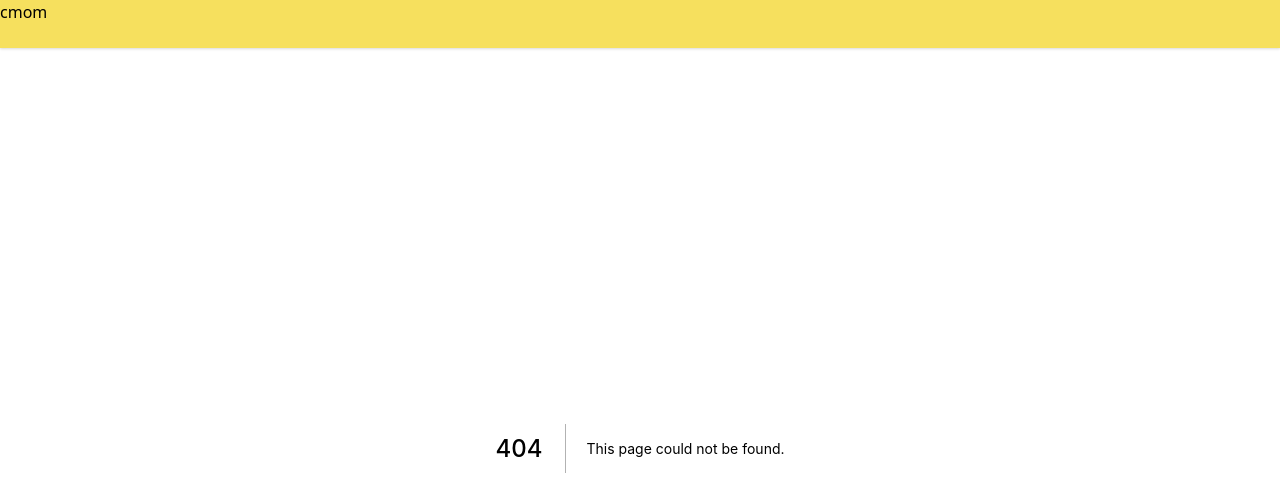
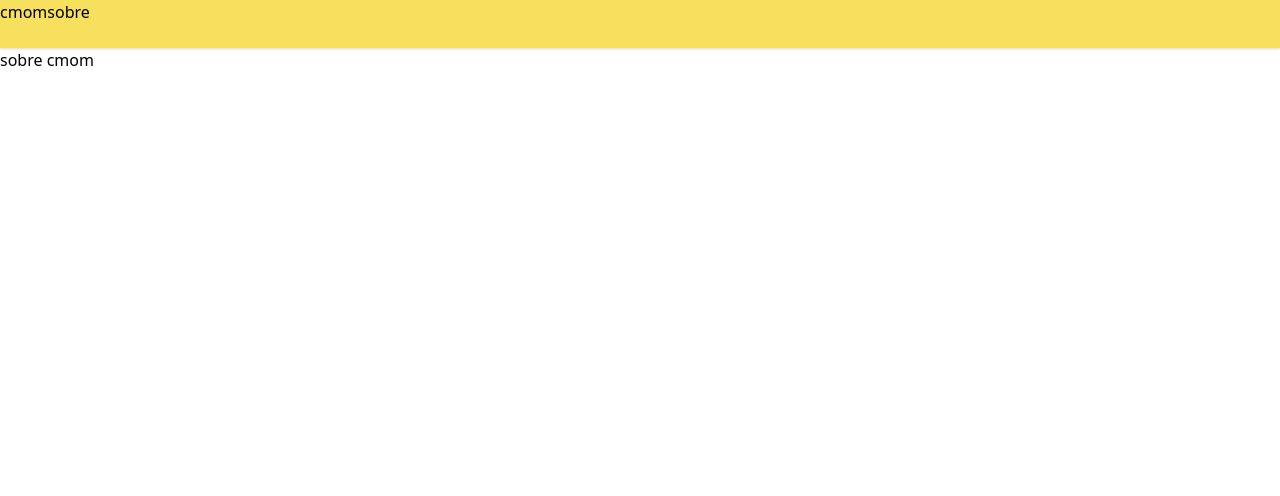
Before and after one commit to carpa-dev/comer-muda-o-mundo, a Next.js app: page /sobre in a window 1280 px wide. Before the commit this address had no page. Shown: the top 496 px of the page. Built offline with nearby package versions, Linux system fonts and the light colour scheme.

Commit message:
feat: shared map and markers across pages

```diff
--- a/components/explore/ExploreMap.module.css
+++ b/components/explore/ExploreMap.module.css
@@ -3,7 +3,3 @@
   height: 100%;
   background-color: grey;
 }
-
-.map {
-  height: 100%;
-}
--- a/components/explore/ExploreMap.tsx
+++ b/components/explore/ExploreMap.tsx
@@ -1,77 +1,62 @@
 import type { ReactNode } from 'react';
-import { useRouter } from 'next/router';
 import { Fragment, useEffect } from 'react';
 
+import type { InteractiveMap } from '../maps/google-maps';
+import { useInteractiveMap } from '../maps/google-maps';
+import type { GlobalExploreMapState } from './global-state';
 import styles from './ExploreMap.module.css';
-import type { InteractiveMap } from '../maps/google-maps';
-import { useInteractiveMap, useMarkers } from '../maps/google-maps';
 
-interface ExploreMapProps {
-  center: google.maps.LatLngLiteral;
-  onInit(map: InteractiveMap): void;
-  zoom: number;
+type ExploreMapLayoutProps = GlobalExploreMapState & {
+  children: ReactNode;
 }
 
-export function ExploreMap({ center, zoom, onInit }: ExploreMapProps) {
-  // const router = useRouter();
-
-  const map = useInteractiveMap('map', {
-    fullscreenControl: false,
-    mapTypeControl: false,
-    streetViewControl: false,
-    center,
-    zoom,
-  });
-
-  useEffect(() => {
-    if (map.init) {
-      onInit(map);
-    }
-  }, [map.init]);
-
-  // const markers = useMarkers(map, places);
-
-  // useEffect(() => {
-  //   if (!markers.init) {
-  //     return () => {};
-  //   }
-
-  //   const listeners = markers.markers.map((marker) =>
-  //     marker.addListener('click', (e) => {
-  //       router.push('/initiatives/my-slug')
-  //     })
-  //   );
-
-  //   return () => {
-  //     console.log('remove marker listeners')
-  //     listeners.forEach((listener) => {
-  //       google.maps.event.removeListener(listener);
-  //     });
-  //   };
-  // }, [markers.init]);
-
-  return (
-    <div className={styles.mapArea}>
-      <div id="map" className={styles.map}></div>
-    </div>
-  );
-}
-
-type ExploreMapLayoutProps = Omit<ExploreMapProps, 'places'> & {
-  children: ReactNode;
-  onMapInit(map: InteractiveMap): void;
-}
-
-export function ExploreMapLayout({ children, center, zoom, onMapInit }: ExploreMapLayoutProps) {
-  console.log('map layout');
+/**
+ * Shared map between pages.
+ */
+export function ExploreMapLayout({ children, ...props }: ExploreMapLayoutProps) {
   return (
     <Fragment>
-      <ExploreMap
-        center={center}
-        zoom={zoom}
-        onInit={onMapInit}
-      />
+      <ExploreMap {...props} />
       {children}
     </Fragment>
   );
 }
+
+// TODO: create configuration
+const defaultCenter = { lat: -28.024, lng: 140.887 };
+const defaultZoom = 3;
+const defaultOptions: google.maps.MapOptions = {
+  fullscreenControl: false,
+  mapTypeControl: false,
+  streetViewControl: false,
+  center: defaultCenter,
+  zoom: defaultZoom,
+};
+
+interface ExploreMapProps {
+  map: InteractiveMap;
+  mapContainer: HTMLElement| undefined;
+  onMapInit(map: InteractiveMap): void;
+}
+
+export function ExploreMap({ map, mapContainer, onMapInit }: ExploreMapProps) {
+  useInteractiveMap(mapContainer, map, defaultOptions, onMapInit);
+
+  useEffect(() => {
+    if (!mapContainer || !map.init) {
+      return;
+    }
+
+    const wrapper = document.getElementById('explore-map');
+
+    if (!wrapper) {
+      return;
+    }
+
+    wrapper.appendChild(mapContainer);
+  }, [mapContainer, map.init]);
+
+  return (
+    <div id="explore-map" className={styles.mapArea}></div>
+  );
+}
--- /dev/null
+++ b/components/explore/ExploreMapInitiatives.tsx
@@ -0,0 +1,34 @@
+import { useRouter } from 'next/router';
+import { useEffect } from 'react';
+
+import type { InteractiveMap, Markers } from '../maps/google-maps';
+import { useMarkers } from '../maps/google-maps';
+
+export function useInitiativesOnMap(
+  map: InteractiveMap,
+  markers: Markers,
+  initiatives: any,
+  onMarkersInit: (markers: Markers) => void,
+) {
+  const router = useRouter();
+
+  useMarkers(map, markers, initiatives, onMarkersInit);
+
+  useEffect(() => {
+    if (!markers.init) {
+      return () => {};
+    }
+
+    const listeners = markers.markers.map((marker, i) =>
+      marker.addListener('click', () => {
+        router.push(`/initiatives/${initiatives[i].slug}`);
+      })
+    );
+
+    return () => {
+      listeners.forEach((listener) => {
+        google.maps.event.removeListener(listener);
+      });
+    };
+  }, [markers.init]);
+}
--- /dev/null
+++ b/components/explore/global-state.tsx
@@ -0,0 +1,44 @@
+import { useEffect, useMemo, useState } from 'react';
+
+import type { InteractiveMap, Markers } from '../maps/google-maps';
+
+const initialMap: InteractiveMap = { init: false };
+const initialMarkers: Markers = { init: false };
+
+export interface GlobalExploreMapState {
+  map: InteractiveMap;
+  mapContainer: HTMLElement | undefined;
+  markers: Markers;
+  onMapInit(map: InteractiveMap): void;
+  onMarkersInit(markers: Markers): void;
+}
+
+/**
+ * Setup explore map global state to share map instance
+ * across all pages. Since the instance is the same,
+ * viewport state (center, zoom) is also kept between navigations.
+ *
+ * TODO: use context (?)
+ */
+export function useGlobalExploreMap(): GlobalExploreMapState {
+  const [map, setMap] = useState<InteractiveMap>(initialMap);
+  const [mapContainer, setMapContainer] = useState<HTMLElement|undefined>(undefined);
+  const [markers, setMarkers] = useState<Markers>(initialMarkers);
+
+  useEffect(() => {
+    const container = document.createElement('div');
+    container.id = 'map';
+    container.className = 'w-full h-full';
+    setMapContainer(container);
+  }, []);
+
+  const state = useMemo(() => ({
+    map,
+    mapContainer,
+    markers,
+    onMapInit: setMap,
+    onMarkersInit: setMarkers,
+  }), [map, setMap, mapContainer, markers, setMarkers]);
+
+  return state;
+}
--- a/pages/_app.tsx
+++ b/pages/_app.tsx
@@ -1,25 +1,17 @@
 import type { AppProps as NextAppProps } from 'next/app';
 import type { ComponentType, ReactNode } from 'react';
 import Link from 'next/link';
-import { Fragment, useCallback, useState } from 'react';
+import { Fragment } from 'react';
+
+import type { GlobalExploreMapState } from '../components/explore/global-state';
+import { useGlobalExploreMap } from '../components/explore/global-state';
 
 import '../styles/tailwind.css';
 import '../styles/global.css';
 
-interface AppState {
-  center: google.maps.LatLngLiteral;
-  zoom: number;
-}
+type AppState = GlobalExploreMapState;
 
-// TODO: save last map state
-const appInitialState: AppState = {
-  center: { lat: -28.024, lng: 140.887 },
-  zoom: 3,
-};
-
-type LayoutProps = AppState & {
-  onMapInit(map: any): void;
-};
+type LayoutProps = AppState;
 
 interface AppProps extends NextAppProps {
   Component: NextAppProps['Component'] & {
@@ -28,11 +20,7 @@ interface AppProps extends NextAppProps {
 }
 
 export default function App({ Component, pageProps }: AppProps) {
-  const [map, setMap] = useState<any>(undefined);
-  const onMapInit = useCallback((map: any) => {
-    setMap(map);
-  }, [setMap]);
-  console.log(map)
+  const globalExploreMapState = useGlobalExploreMap();
 
   // Persistent layout between groups of pages
   // (but not *all* pages)
@@ -45,10 +33,13 @@ export default function App({ Component, pageProps }: AppProps) {
         <Link href="/">
           <a>cmom</a>
         </Link>
+        <Link href="/sobre">
+          <a>sobre</a>
+        </Link>
       </header>
       <main className="w-full h-full relative">
-        <Layout {...appInitialState} onMapInit={onMapInit}>
-          <Component {...pageProps} />
+        <Layout {...globalExploreMapState}>
+          <Component {...globalExploreMapState} {...pageProps} />
         </Layout>
       </main>
     </Fragment>
@@ -56,6 +47,5 @@ export default function App({ Component, pageProps }: AppProps) {
 }
 
 function NoLayout(props: { children: ReactNode }) {
-  console.log('no layout');
   return <Fragment>{props.children}</Fragment>;
 }
--- a/pages/index.tsx
+++ b/pages/index.tsx
@@ -1,9 +1,14 @@
 import Head from 'next/head';
 import { Fragment } from 'react';
 
+import type { InteractiveMap, Markers } from '../components/maps/google-maps';
 import { ExploreMapLayout } from '../components/explore/ExploreMap';
+import { useInitiativesOnMap } from '../components/explore/ExploreMapInitiatives';
 
 interface HomeProps {
+  map: InteractiveMap;
+  markers: Markers;
+  onMarkersInit: (markers: Markers) => void;
   initiatives: {
     title: string;
     description: string;
@@ -16,10 +21,10 @@ interface HomeProps {
  * CMS:
  * titulo
  * descrição
- * centro inicial do mapa (?)
- * zoom inicial do mapa (?)
  */
-export default function Home({ initiatives }: HomeProps) {
+export default function Home({ initiatives, map, markers, onMarkersInit }: HomeProps) {
+  useInitiativesOnMap(map, markers, initiatives, onMarkersInit);
+
   return (
     <Fragment>
       <Head>
--- /dev/null
+++ b/pages/sobre.tsx
@@ -0,0 +1,3 @@
+export default function About() {
+  return 'sobre cmom';
+}
--- a/styles/global.css
+++ b/styles/global.css
@@ -6,4 +6,5 @@ html, body {
 #__next {
   width: 100%;
   height: 100%;
+  position: relative;
 }
```
Also changed, not shown: components/maps/google-maps.tsx (+31 -52 lines).
